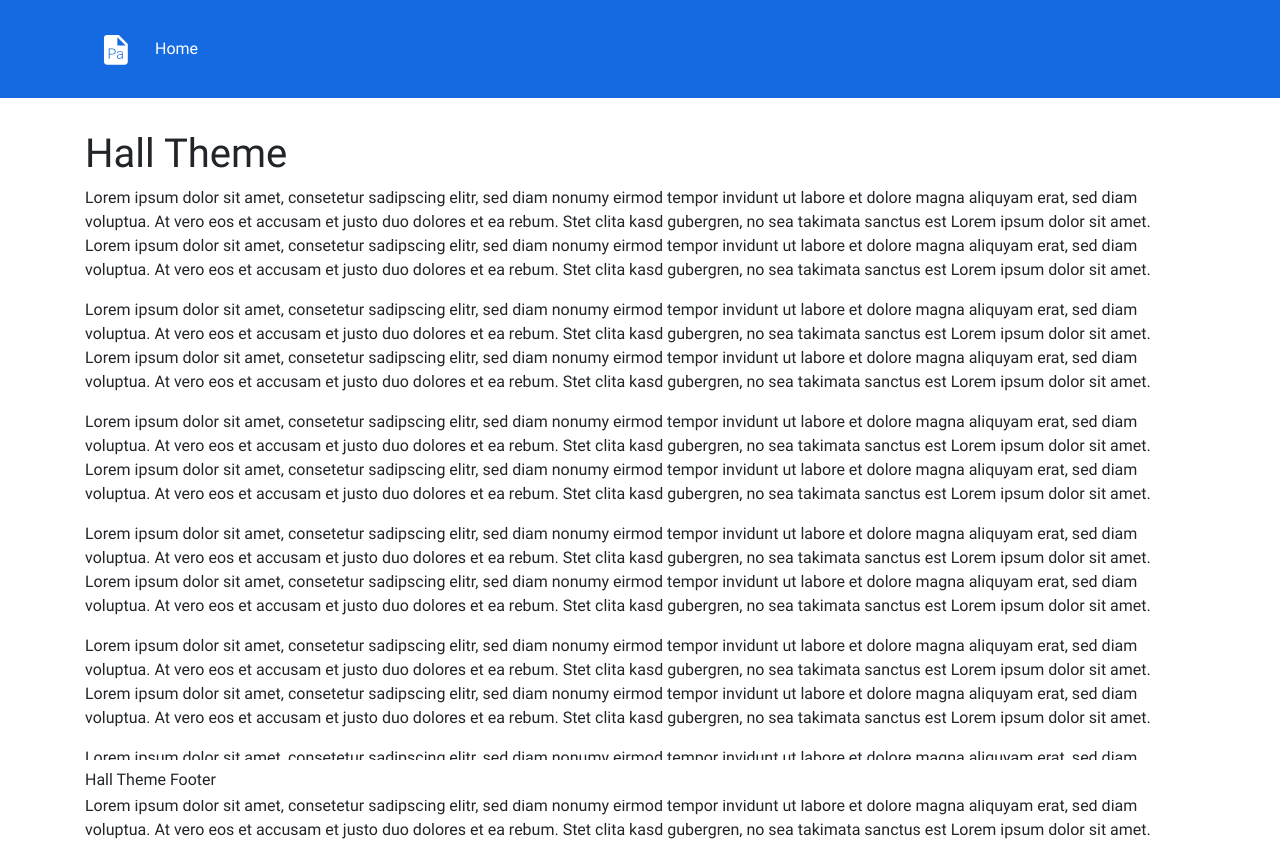
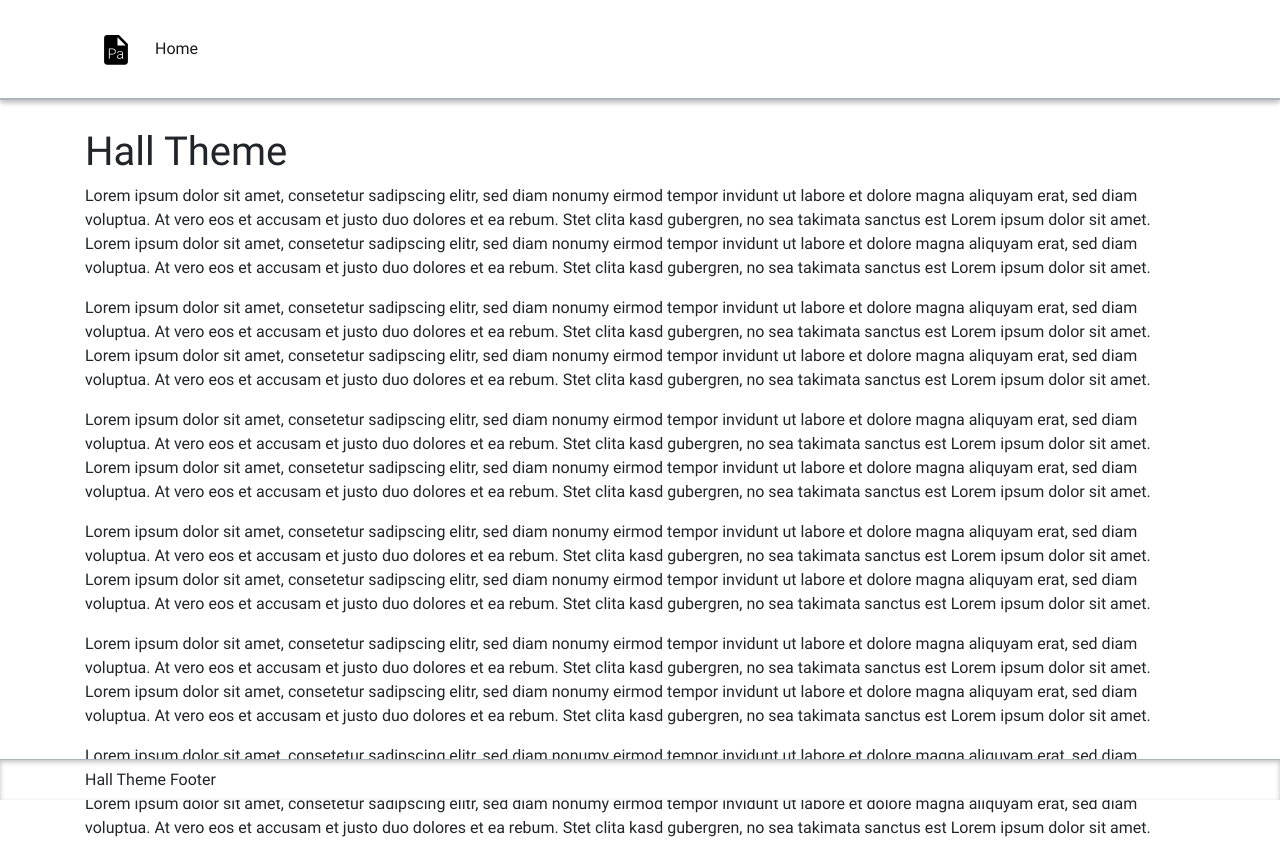
Before and after one commit to blueskyfish/blue-paper, a website: page themes/hall/src/index.html in a window 1280 px wide. Shown: the top 845 px of the page. Drawn offline with nearby package versions, Linux system fonts and the light colour scheme; files that its build step writes are made by us from their sources.

Commit message:
(theme) update layout

```diff
--- a/themes/hall/scss/_normalize.scss
+++ b/themes/hall/scss/_normalize.scss
@@ -5,7 +5,6 @@ html, html body {
 }
 
 body {
-  font-family: $font-family !important;
   margin: 0;
   padding: 0;
   position: relative;
--- a/themes/hall/scss/_variables.scss
+++ b/themes/hall/scss/_variables.scss
@@ -1,14 +1,21 @@
 
-$font-family: 'Roboto', sans-serif;
+$font-family-sans-serif: 'Roboto', sans-serif !important;
 
 $gap: 16px;
 $gap-md: 20px;
 
+
 //
 // Bootstrap overrides
 //
-$theme-colors: (
-  "primary": #156AE2,
-  "danger": #ff4136,
-  "body-background": #ffffff,
-);
+
+$white:     #ffffff;
+$black:     #000000;
+
+//
+// Colors
+//
+$hall-header-background:  $white;
+$hall-body-background:    $white;
+$hall-footer-background:  $white;
+$divider-color:         #adb5bd;
--- a/themes/hall/scss/components/_body.scss
+++ b/themes/hall/scss/components/_body.scss
@@ -1,9 +1,11 @@
 
-main.body {
-  margin-top: 2rem;
-  margin-bottom: 5rem;
 
-  &.sticky {
-    margin-top: 5rem;
+.content {
+  background: $hall-body-background;
+  padding-top: 5.5rem;
+  padding-bottom: 3rem;
+
+  @include media-breakpoint-up(md) {
+    padding-top: 8rem;
   }
 }
--- a/themes/hall/scss/components/_footer.scss
+++ b/themes/hall/scss/components/_footer.scss
@@ -1,4 +1,6 @@
 
-footer {
-  background-color: var(--body-background);
+.footer {
+  background-color: $hall-footer-background;
+  border-top: $divider-color 1px solid;
+  box-shadow: inset 0px 2px 5px 0px rgba(0,0,0,0.25);
 }
--- a/themes/hall/scss/components/_header.scss
+++ b/themes/hall/scss/components/_header.scss
@@ -1,21 +1,10 @@
 header {
-  background-color: var(--primary);
+  background-color: $hall-header-background;
+  border-bottom: $divider-color 2px solid;
   padding: $gap / 2 0;
+  box-shadow: 0px 3px 5px 0px rgba($black,0.25);
 
   @include media-breakpoint-up(md) {
     padding: $gap-md 0;
   }
-
-  .navbar {
-    transition: all 0.7s ease-in;
-
-    &.sticky {
-      background-color: var(--primary);
-      position: fixed;
-      left: 0;
-      top: 0;
-      right: 0;
-      transition: all 0.7s ease-out;
-    }
-  }
 }
--- a/themes/hall/src/assets/js/hall.js
+++ b/themes/hall/src/assets/js/hall.js
@@ -1,33 +1,19 @@
 
 (() => {
-  $.fn.isInViewport = function (height) {
-    var elementTop = $(this).offset().top;
-    var elementBottom = elementTop + (typeof height !== 'undefined' ? height : $(this).outerHeight());
 
-    var viewportTop = $(window).scrollTop();
-    var viewportBottom = viewportTop +  $(window).height();
+  // $.fn.isInViewport = function (height) {
+  //   var elementTop = $(this).offset().top;
+  //   var elementBottom = elementTop + (typeof height !== 'undefined' ? height : $(this).outerHeight());
 
-    return elementBottom > viewportTop && elementTop < viewportBottom;
-  };
+  //   var viewportTop = $(window).scrollTop();
+  //   var viewportBottom = viewportTop +  $(window).height();
+
+  //   return elementBottom > viewportTop && elementTop < viewportBottom;
+  // };
 
   $(() => {
     console.info('>> Hall: Start page');
 
-    let isHeaderVisible = true;
-
-    $(window).on('resize scroll', function () {
-      const isVisible =  $('#header').isInViewport(25);
-      if (isHeaderVisible !== isVisible) {
-        isHeaderVisible = isVisible;
-        if (isVisible) {
-          $('#navbar').removeClass('sticky');
-          $('#body').removeClass('sticky');
-        } else {
-          $('#navbar').addClass('sticky');
-          $('#body').addClass('sticky');
-        }
-      };
-    })
   });
 
 })();
--- a/themes/hall/src/index.html
+++ b/themes/hall/src/index.html
@@ -4,16 +4,16 @@
   <meta charset="utf-8">
   <base href="/">
   <meta name="viewport" content="width=device-width, initial-scale=1, shrink-to-fit=no">
-  <title>Hall Theme</title>
+  <title>Hall Theme (Text)</title>
   <link rel="stylesheet" href="assets/styles.css">
 </head>
 <body>
 
-<header id="header">
+<header class="header fixed-top">
   <div class="container">
-    <nav class="navbar navbar-expand-md navbar-dark" id="navbar">
+    <nav class="navbar navbar-expand-md navbar-light">
       <a class="navbar-brand" href="/">
-        <img src="assets/logo.svg" alt="Hall Theme" width="30" height="30" loading="lazy">
+        <img src="assets/logo-black.svg" alt="Hall Theme" width="30" height="30" loading="lazy">
       </a>
       <button class="navbar-toggler" type="button" data-toggle="collapse" data-target="#navbarContent" aria-controls="navbarContent" aria-expanded="false" aria-label="Toggle navigation">
         <span class="navbar-toggler-icon"></span>
@@ -29,7 +29,7 @@
   </div>
 </header>
 
-<main id="body" class="body container">
+<main class="content container">
   <h1>Hall Theme</h1>
   <p>Lorem ipsum dolor sit amet, consetetur sadipscing elitr, sed diam nonumy eirmod tempor invidunt ut labore et dolore magna aliquyam erat, sed diam voluptua. At vero eos et accusam et justo duo dolores et ea rebum. Stet clita kasd gubergren, no sea takimata sanctus est Lorem ipsum dolor sit amet. Lorem ipsum dolor sit amet, consetetur sadipscing elitr, sed diam nonumy eirmod tempor invidunt ut labore et dolore magna aliquyam erat, sed diam voluptua. At vero eos et accusam et justo duo dolores et ea rebum. Stet clita kasd gubergren, no sea takimata sanctus est Lorem ipsum dolor sit amet.</p>
   <p>Lorem ipsum dolor sit amet, consetetur sadipscing elitr, sed diam nonumy eirmod tempor invidunt ut labore et dolore magna aliquyam erat, sed diam voluptua. At vero eos et accusam et justo duo dolores et ea rebum. Stet clita kasd gubergren, no sea takimata sanctus est Lorem ipsum dolor sit amet. Lorem ipsum dolor sit amet, consetetur sadipscing elitr, sed diam nonumy eirmod tempor invidunt ut labore et dolore magna aliquyam erat, sed diam voluptua. At vero eos et accusam et justo duo dolores et ea rebum. Stet clita kasd gubergren, no sea takimata sanctus est Lorem ipsum dolor sit amet.</p>
@@ -40,7 +40,7 @@
   <p>Lorem ipsum dolor sit amet, consetetur sadipscing elitr, sed diam nonumy eirmod tempor invidunt ut labore et dolore magna aliquyam erat, sed diam voluptua. At vero eos et accusam et justo duo dolores et ea rebum. Stet clita kasd gubergren, no sea takimata sanctus est Lorem ipsum dolor sit amet. Lorem ipsum dolor sit amet, consetetur sadipscing elitr, sed diam nonumy eirmod tempor invidunt ut labore et dolore magna aliquyam erat, sed diam voluptua. At vero eos et accusam et justo duo dolores et ea rebum. Stet clita kasd gubergren, no sea takimata sanctus est Lorem ipsum dolor sit amet.</p>
 </main>
 
-<footer id="footer" class="navbar fixed-bottom">
+<footer class="footer navbar fixed-bottom">
   <div class="container">
     Hall Theme Footer
   </div>
```
Also changed, not shown: themes/hall/src/assets/logo-black.svg (added), themes/hall/src/assets/logo-white.svg (renamed from themes/hall/src/assets/logo.svg), 1 other file.
